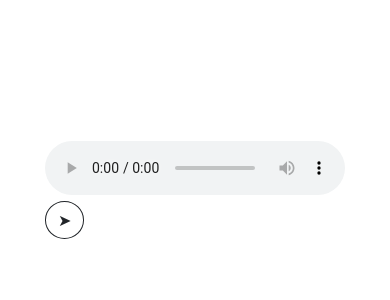
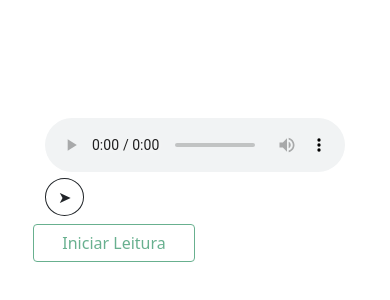
Before and after one commit to GustavoHerreroNunes/testePlayerAudio, a website: page www/play.html in a window 390 px wide. Shown: the part 232-532 px from the top of the page. Drawn offline with Linux system fonts and the light colour scheme; some packages are replaced by stand-ins of ours.

Commit message:
Readicionando scrip cordova nas páginas html

```diff
--- a/www/index.html
+++ b/www/index.html
@@ -33,7 +33,7 @@
         </div>
 
       <!--Scripts base para o Cordova-->
-      <!-- <script src="cordova.js"></script> -->
+      <script src="cordova.js"></script>
 
       <!--Script base para o Bootstrap-->
       <script src="./styles/bootstrap/js/bootstrap.js"></script>
--- a/www/play.html
+++ b/www/play.html
@@ -23,12 +23,20 @@
                         <source />
                         <p>This browser does not support our audio format</p>
                     </audio>
-                    <br>
-                    <button class="btn btn-outline-dark rounded-circle" id="btnPlay">&#10148;</button>
+                    <div class="mb-2">
+                        <button class="btn btn-outline-dark rounded-circle" id="btnPlay">&#10148;</button>
+                    </div>
+                    <div class="row">
+                        <button class="btn btn-outline-success rounded col-6" id="btnStartReading" disabled>Iniciar Leitura</button>
+                    </div>
                 </div>
             </div>
         </div>
 
+        <script src="cordova.js"></script>
+
+        <script src="js/jquery.js"></script>
+
         <script type="text/javascript" src="js/player.js"></script>
     </body>
 </html>
```
